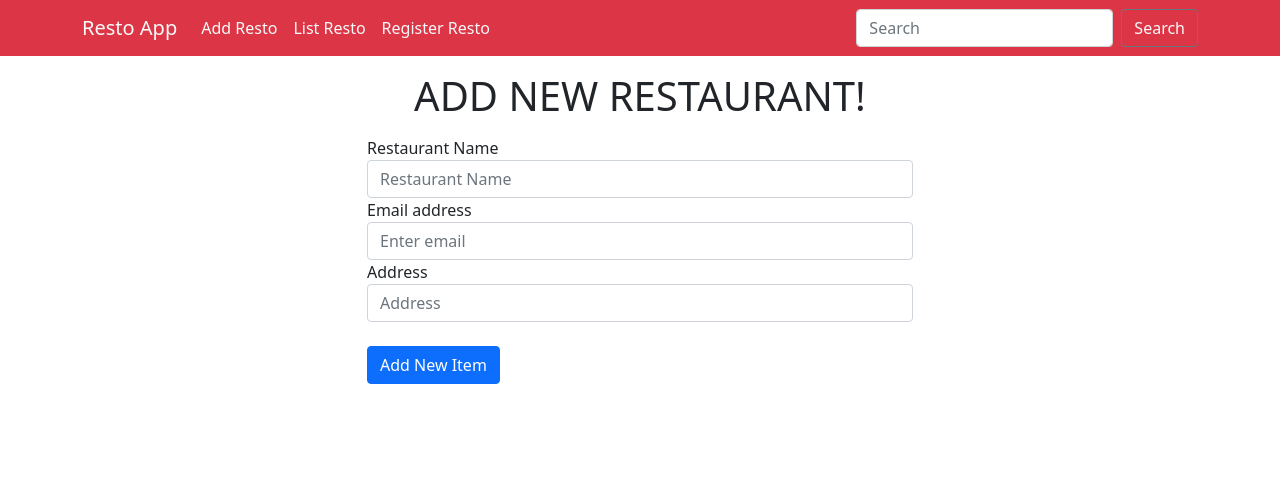
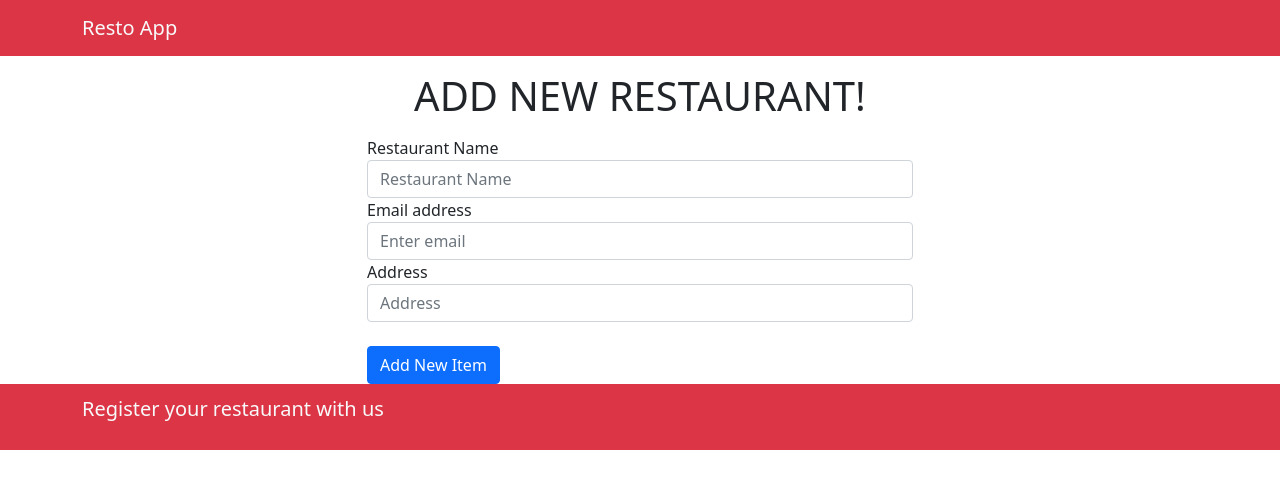
Before and after one commit to Lindos-Mahadi/Angular-First-Crud, an Angular app: page /add in a window 1280 px wide. Shown: the top 488 px of the page. Built offline with nearby package versions, Linux system fonts and the light colour scheme.

Commit message:
Redesing &  Added footer

```diff
--- a/db/db.json
+++ b/db/db.json
@@ -67,6 +67,12 @@
       "email": "lindos@gmail.com",
       "password": "12345",
       "id": 1
+    },
+    {
+      "name": "mahadi",
+      "email": "mahadi@gmail.com",
+      "password": "456",
+      "id": 2
     }
   ]
 }
--- a/src/app/app-routing.module.ts
+++ b/src/app/app-routing.module.ts
@@ -12,7 +12,7 @@ const routes: Routes = [
   },
   {
     component: ListRestoComponent,
-    path: 'list'
+    path: ''
   },
   {
     component: RegisterRestoComponent,
--- a/src/app/app.component.css
+++ b/src/app/app.component.css
@@ -0,0 +1,7 @@
+footer {
+    position: relative;
+    padding: 10px;
+    bottom: 0;
+    left: 0;
+    width: 100%;
+}
--- a/src/app/app.component.html
+++ b/src/app/app.component.html
@@ -1,13 +1,13 @@
 <nav class="navbar navbar-expand-lg bg-danger">
   <div class="container">
-    <a class="navbar-brand text-light" href="#">Resto App</a>
+    <a class="navbar-brand text-light" routerLink="">Resto App</a>
     <button class="navbar-toggler" type="button" data-bs-toggle="collapse" data-bs-target="#navbarScroll"
       aria-controls="navbarScroll" aria-expanded="false" aria-label="Toggle navigation">
       <span class="navbar-toggler-icon"></span>
     </button>
     <div class="collapse navbar-collapse " id="navbarScroll">
       <ul class="navbar-nav me-auto">
-        <li class="nav-item">
+        <!-- <li class="nav-item">
           <a routerLink="add" class="nav-link text-light">Add Resto</a>
         </li>
         <li class="nav-item">
@@ -15,19 +15,25 @@
         </li>
         <li class="nav-item">
           <a routerLink="register" class="nav-link text-light">Register Resto</a>
-        </li>
-        <!-- <li class="nav-item">
+        </li><li class="nav-item">
           <a routerLink="update" class="nav-link text-light">Update Resto</a>
         </li> -->
       </ul>
-      <form class="d-flex" role="search">
+      <!-- <form class="d-flex" role="search">
         <input class="form-control me-2" type="search" placeholder="Search" aria-label="Search">
         <button class="btn btn-outline-secondary text-light" type="submit">Search</button>
-      </form>
+      </form> -->
     </div>
   </div>
 </nav>
 <!-- RENDARING PAGE -->
 <div class="container">
+  <!-- RENDARING BODY -->
   <router-outlet></router-outlet>
 </div>
+
+<footer class="navbar fixed-top navbar-light bg-danger">
+  <div class="container">
+    <p class="lead text-light"> Register your restaurant with us</p>
+  </div>
+</footer>
--- a/src/app/header/list-resto/list-resto.component.html
+++ b/src/app/header/list-resto/list-resto.component.html
@@ -1,12 +1,12 @@
-<p>list-resto works!</p>
-
+<h1 class="text-center text-uppercase my3">all restaurant list here</h1>
 <table class="table">
     <thead>
-        <tr>
+        <tr style="color: sienna; margin-right: 20px; font-size: 25px;">
             <th scope="col">#</th>
             <th scope="col">Name</th>
             <th scope="col">Email</th>
             <th scope="col">Address</th>
+            <th scope="col">Operations</th>
         </tr>
     </thead>
     <tbody>
@@ -21,6 +21,13 @@
                 <a routerLink="/update/{{item.id}}">
                     <i style="color: sienna; margin-right: 20px; font-size: 25px;" class="fa fa-pencil"></i>
                 </a>
+                <a routerLink="/add">
+                    <i style="color: darkcyan; margin-right: 20px; font-size: 25px;"
+                        class="fa-solid fa-circle-plus"></i>
+                </a>
+                <a routerLink="/register">
+                    <i style="color: fuchsia; margin-right: 20px; font-size: 25px;" class="fa-solid fa-registered"></i>
+                </a>
             </td>
         </tr>
     </tbody>
```
